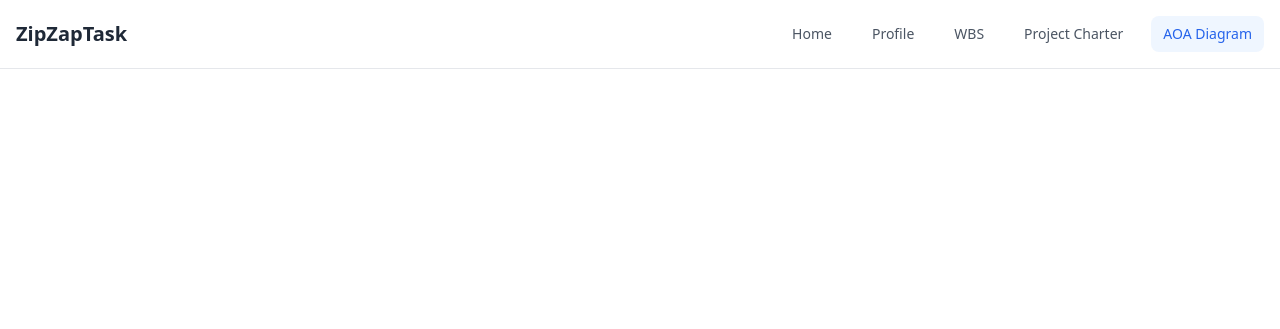
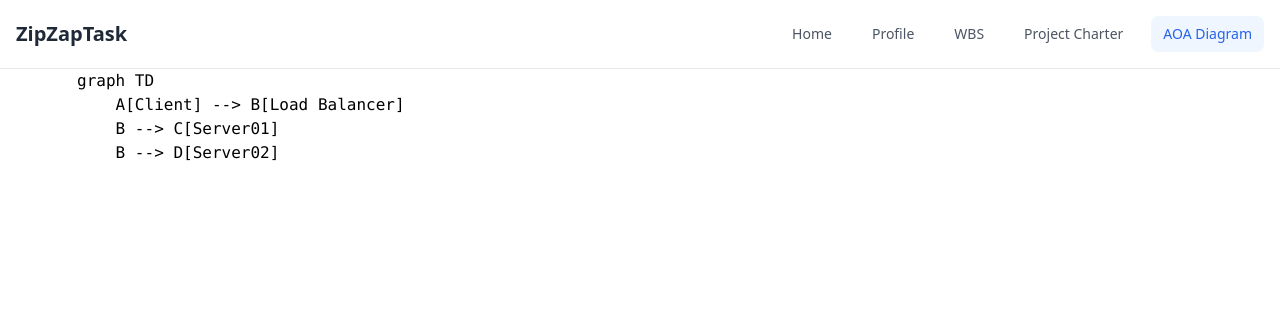
Before and after one commit to ZipZapTask/ZipZapTask, a Flask app: page /aoa in a window 1280 px wide. Shown: the top 329 px of the page. Run offline with Flask 3, Linux system fonts and the light colour scheme.

Commit message:
Add mermaid

```diff
--- a/templates/aoa.html
+++ b/templates/aoa.html
@@ -3,7 +3,12 @@
 {% block title %} AOA Diagram {% endblock %}
 
 {% block content %}
+    <pre class="mermaid">
+        graph TD
+            A[Client] --> B[Load Balancer]
+            B --> C[Server01]
+            B --> D[Server02]
+    </pre>
 
-
-    <script src="{{ url_for('static', filename='node_modules/mermaid/mermaid.js')}}"></script>
+    <script src="{{ url_for('static', filename='node_modules/mermaid/dist/mermaid.js') }}"></script>
 {% endblock %}
```
